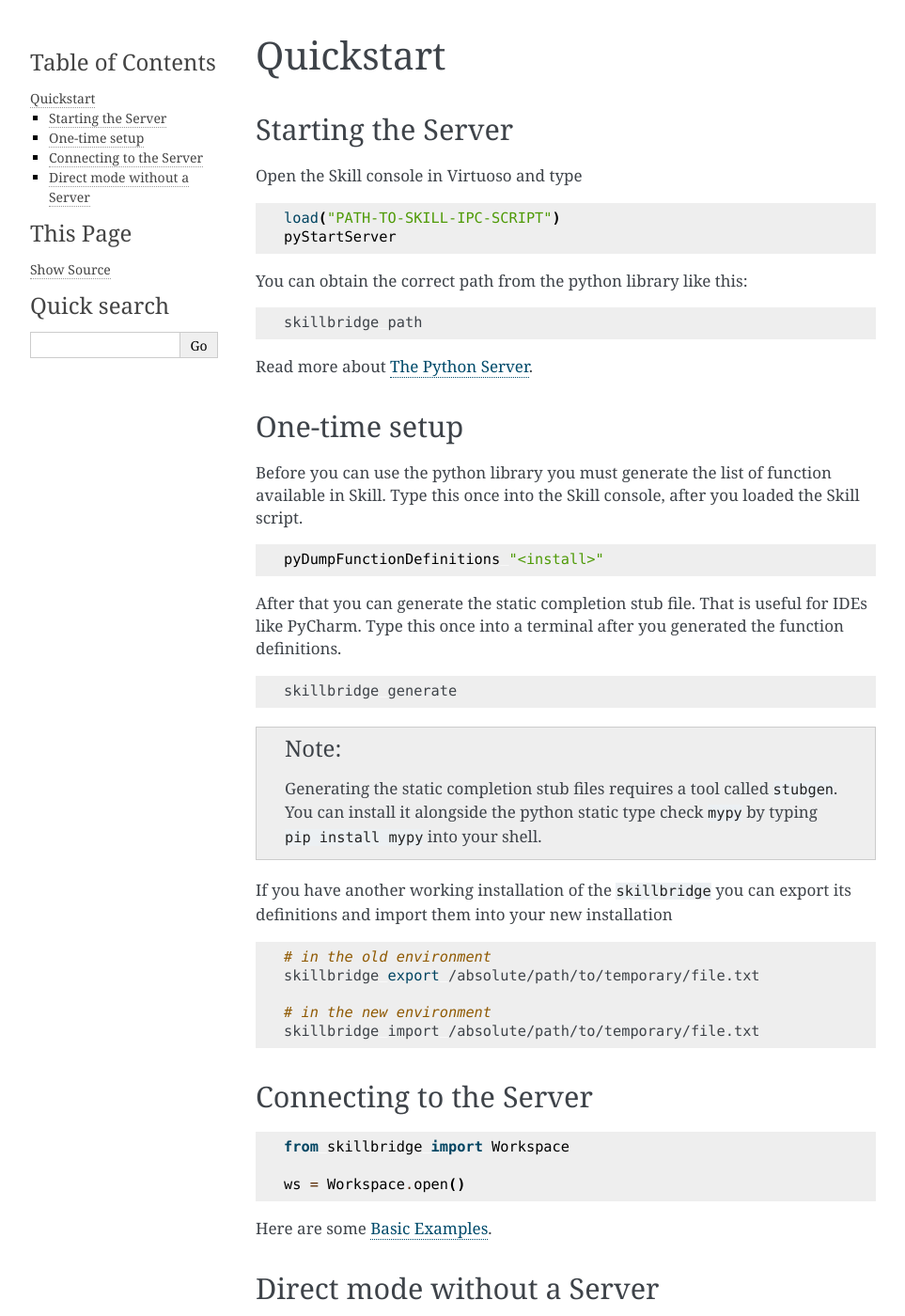
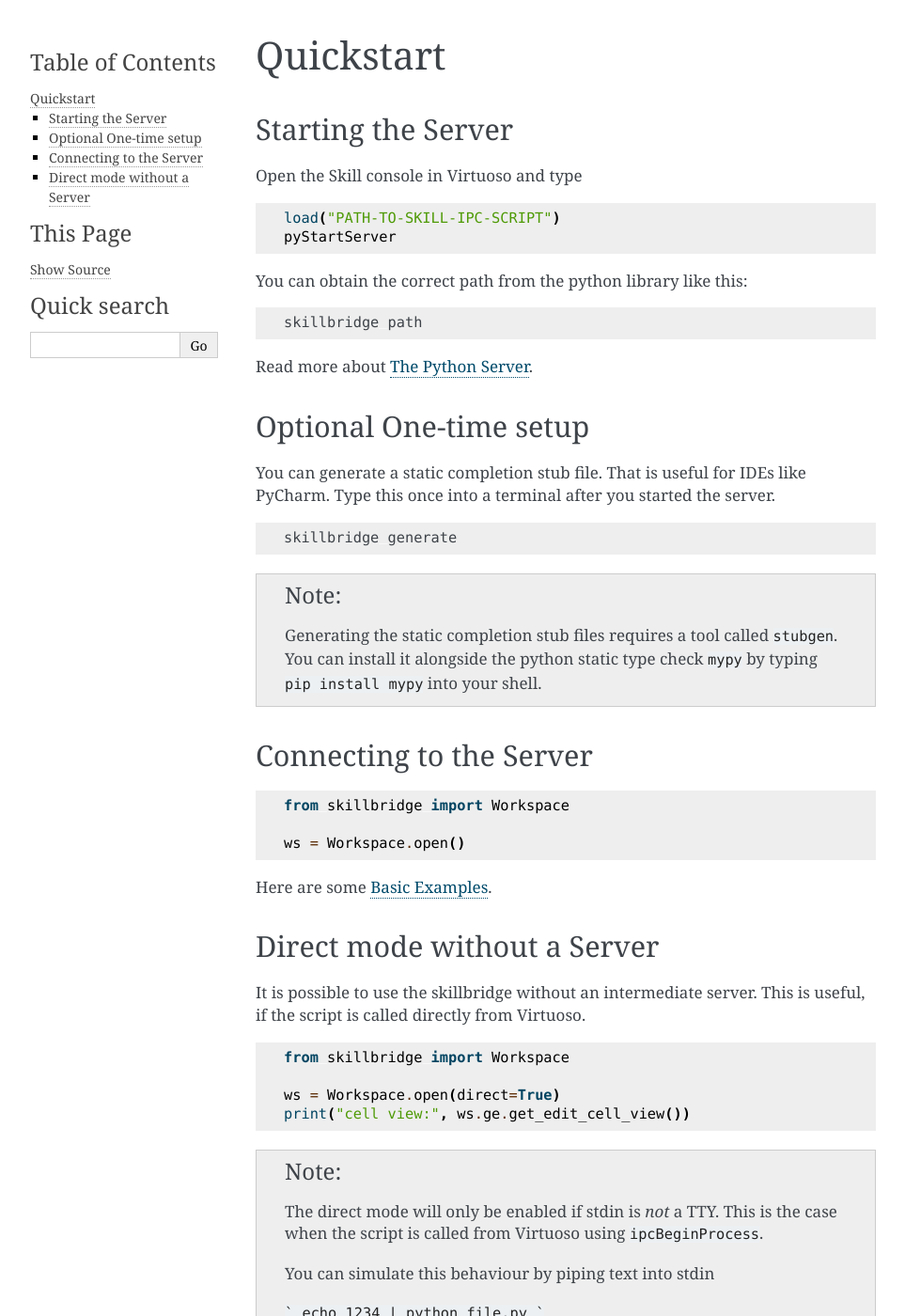
Before and after one commit to unihd-cag/skillbridge, a Sphinx documentation site: the page built from docs/usage/quickstart.rst, in a window 1280 px wide and 1400 px high. Shown: the whole window at 94% size, without its empty margins (148-1111 px from the left). Built offline with Sphinx 7.4.7, drawn with Linux system fonts in a browser that asks for light colours.

Commit message:
remove function definitions from docs

```diff
--- a/docs/usage/quickstart.rst
+++ b/docs/usage/quickstart.rst
@@ -22,20 +22,12 @@
 
 Read more about :ref:`server`.
 
-One-time setup
---------------
+Optional One-time setup
+-----------------------
 
-Before you can use the python library you must generate the list of function
-available in Skill. Type this once into the Skill console,
-after you loaded the Skill script.
-
-.. code-block:: lisp
-
-    pyDumpFunctionDefinitions "<install>"
-
-After that you can generate the static completion stub file. That is useful
-for IDEs like PyCharm. Type this once into a terminal after you generated the
-function definitions.
+You can generate a static completion stub file. That is useful
+for IDEs like PyCharm. Type this once into a terminal after you started the
+server.
 
 .. code-block:: sh
 
@@ -47,18 +39,6 @@
     Generating the static completion stub files requires a tool called ``stubgen``.
     You can install it alongside the python static type check ``mypy`` by typing
     ``pip install mypy`` into your shell.
-
-
-If you have another working installation of the ``skillbridge`` you can export its definitions
-and import them into your new installation
-
-.. code-block:: sh
-
-    # in the old environment
-    skillbridge export /absolute/path/to/temporary/file.txt
-
-    # in the new environment
-    skillbridge import /absolute/path/to/temporary/file.txt
 
 
 Connecting to the Server
```
Also changed, not shown: docs/usage/server.rst (+0 -21 lines).
